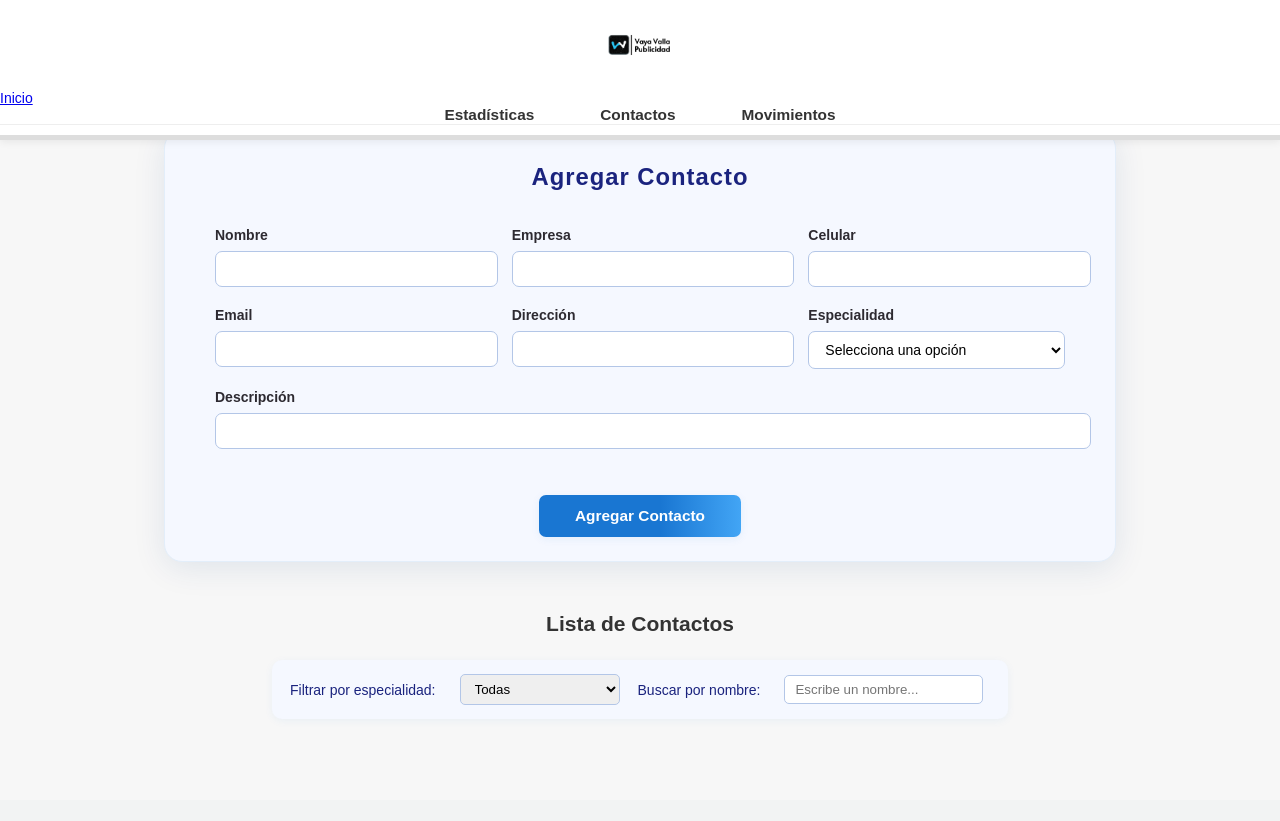
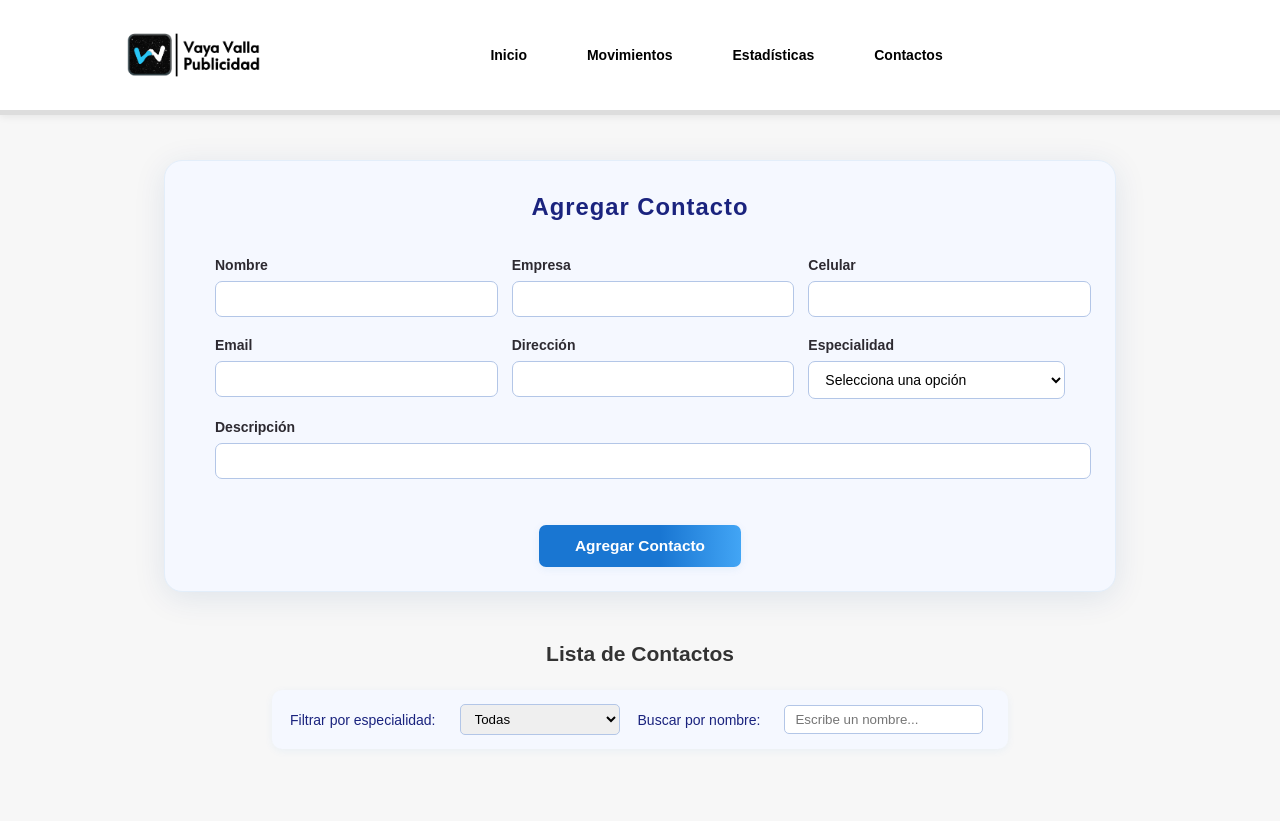
Before and after one commit to salvadorreynaa/GestorFinanciero, a Flask app: page /contactos in a window 1280 px wide. Before the commit the page ends 705 px from the top, so only its background shows below. Run offline with Flask 3, Linux system fonts and the light colour scheme; data that the repository does not hold is empty; some libraries are stand-ins or nearby versions.

Commit message:
Nav y css

```diff
--- a/static/css/styles.css
+++ b/static/css/styles.css
@@ -18,61 +18,63 @@
 /* =========================
    HEADER Y NAVEGACIÓN
    ========================= */
+
 header {
   display: flex;
-  flex-direction: column;
   align-items: center;
-  padding: 10px 0;
-  background-color: #fff;
+  padding: 10px 20px;
+  background-color: #ffffff;
+  height: 90px;         /* Igual que el logo */
   box-shadow: 0 2px 8px rgba(0,0,0,0.07);
-  position: fixed;
-  top: 0;
+  position: fixed;       /* <-- Esto lo fija arriba */
+  top: 0;                /* <-- Esto lo pone en la parte superior */
   width: 100%;
   border-bottom: 5px solid #ddd;
   z-index: 3000;
 }
 
 header img {
-  height: 70px;
-  width: auto;
-  margin: 0 auto 10px auto;
-  display: block;
+  height: 150px;       /* Altura del logo */
+  width: auto;        /* Mantiene proporción */
+  margin-right: 200px; /* Espacio a la derecha */
+  margin-left: 100px;  /*Epacio a la izquierda */
+}
+
+header a {
+  display: inline-block;
+  line-height: 0;
 }
 
 nav {
   background-color: #fff;
-  padding: 0;
+  padding: 10px 0;
+  text-align: center;
   width: 100%;
-  border-bottom: 1px solid #eee;
 }
 
 nav ul {
   list-style: none;
   display: flex;
-  justify-content: center;
-  gap: 30px;
+  gap: 20px;
   margin: 0;
   padding: 0;
 }
 
 nav ul li {
   display: inline;
-  margin: 0;
+  margin: 0 20px;
 }
 
 nav ul li a {
-  color: #333;
+  color: #000;
   text-decoration: none;
   font-weight: bold;
-  font-size: 1.1em;
-  padding: 10px 18px;
-  border-radius: 6px;
-  transition: background 0.2s, color 0.2s;
+  transition: color 0.2s;
 }
 
-nav ul li a:hover, nav ul li a.active {
-  background: #007bff;
-  color: #fff;
+nav ul li a:hover {
+  color: #007bff;
+  text-decoration: underline;
 }
 
 body {
@@ -81,12 +83,12 @@ body {
   padding: 0;
   background: #f7f7f7;
   font-size: 14px;
-  padding-top: 120px; /* ajustado para header más pequeño */
+  padding-top: 150px; /* igual a la altura del header */
 }
 
 .inicio-titulo {
-  margin-top: 40px;
-  font-size: 28px;
+  margin-top: 150px; /* o el valor que desees */
+  font-size: 28px;  /* o el tamaño que prefieras */
   text-align: center;
 }
 
--- a/templates/contactos.html
+++ b/templates/contactos.html
@@ -10,7 +10,14 @@
 <body>
   <header>
     <img src="{{ url_for('static', filename='img/logo.png') }}" alt="Logo" />
-    {% include 'navbar.html' %}
+    <nav>
+      <ul>
+        <li><a href="{{ url_for('index') }}">Inicio</a></li>
+        <li><a href="{{ url_for('movimientos') }}">Movimientos</a></li>
+        <li><a href="{{ url_for('estadisticas') }}">Estadísticas</a></li>
+        <li><a href="{{ url_for('contactos') }}">Contactos</a></li>
+      </ul>
+    </nav>
   </header>
 
 <form id="formulario" class="form-contactos">
```
Also changed, not shown: templates/estadisticas.html (+8 -1 lines), templates/index.html (+8 -2 lines), templates/movimientos.html (+8 -1 lines).
